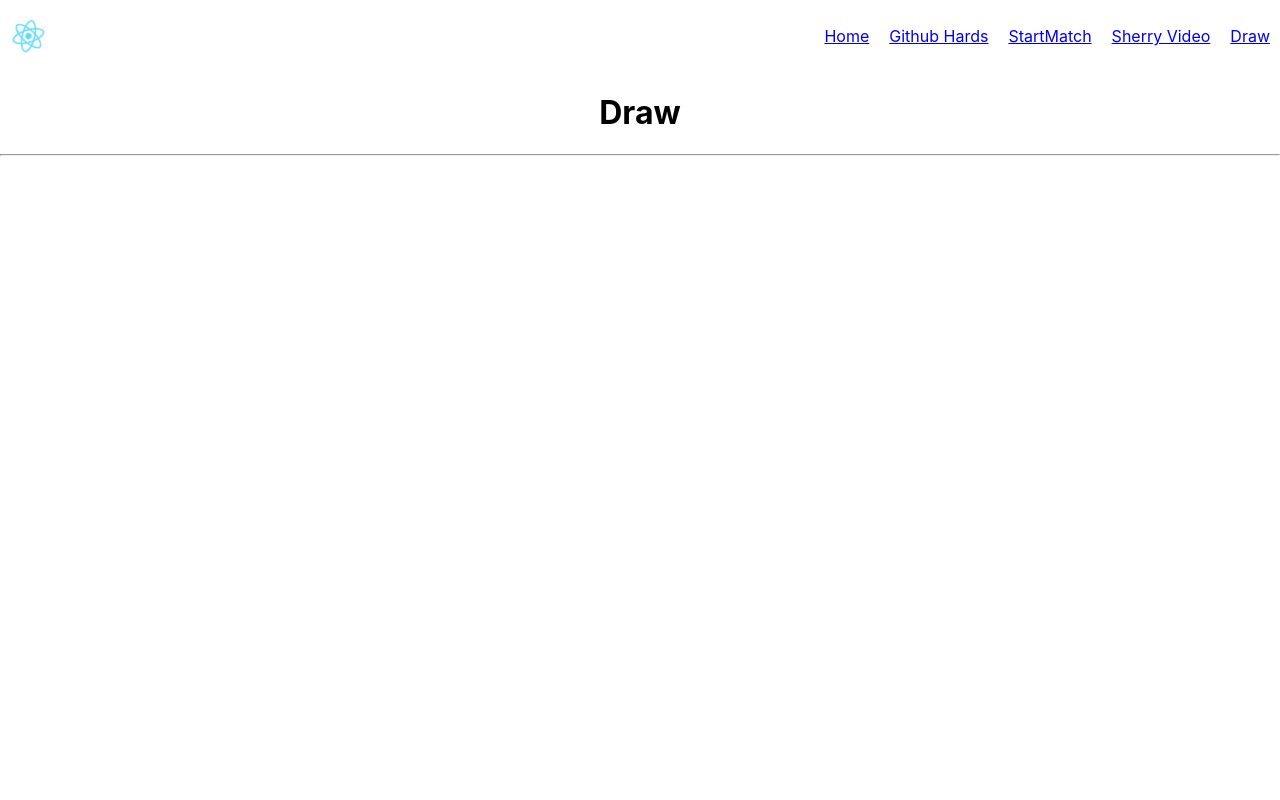
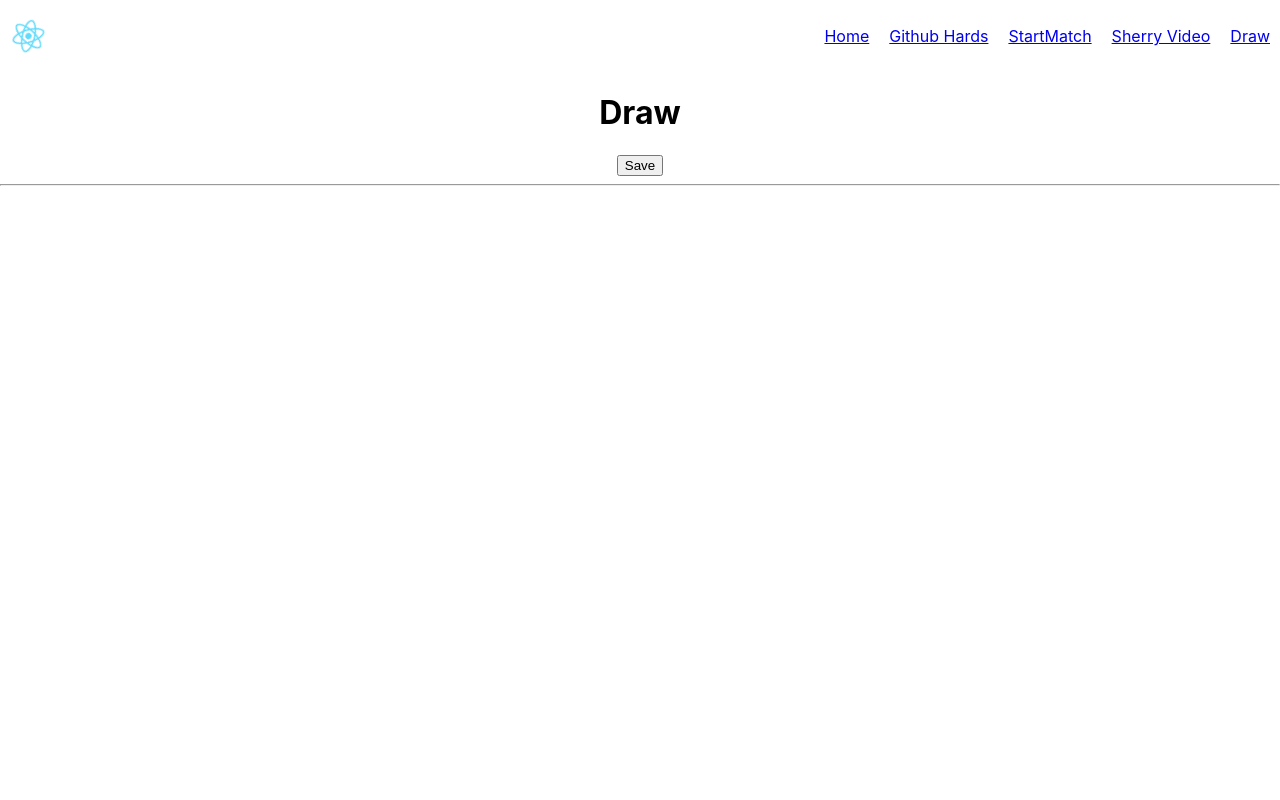
Before and after one commit to hanzpeng/hanzreact, a React (Create React App) app: page /draw in a window 1280 px wide. Shown: the top 800 px of the page. Built offline with nearby package versions, Linux system fonts and the light colour scheme; the HTML template or start-up script is replaced by a standard one.

Commit message:
save drawing to download

```diff
--- a/src/components/Draw.js
+++ b/src/components/Draw.js
@@ -40,10 +40,17 @@ const Draw = (props) => {
       contextRef.current.stroke();
     }
 
+    const saveDrawing = () => {
+        const canvas = canvasRef.current;
+        const image = canvas.toDataURL("image/png").replace("image/png", "image/octet-stream");
+        window.location.href = image;
+    }
+
     return (
 
         <div>
             <h1>Draw</h1>
+            <button onClick={saveDrawing}>Save</button>
             <hr></hr>
             <canvas id="canvas"
             onMouseDown={startDrawing}
```
